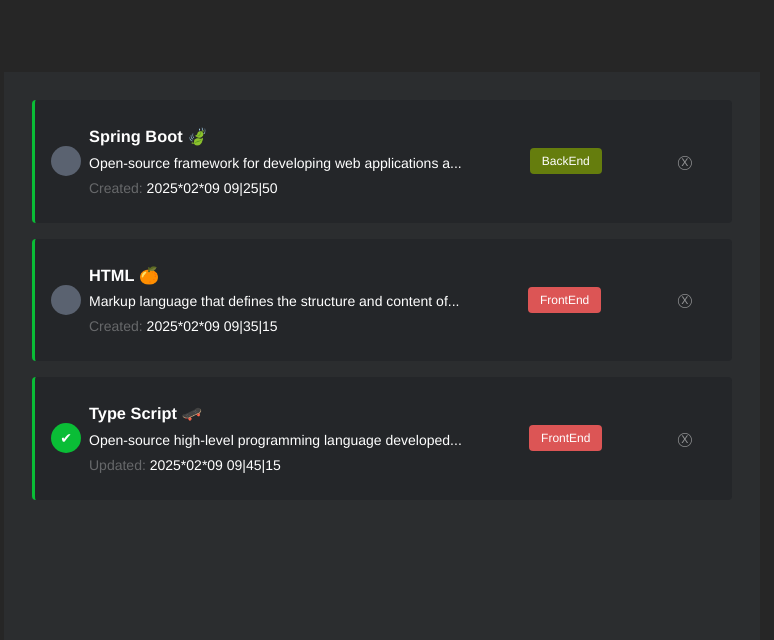
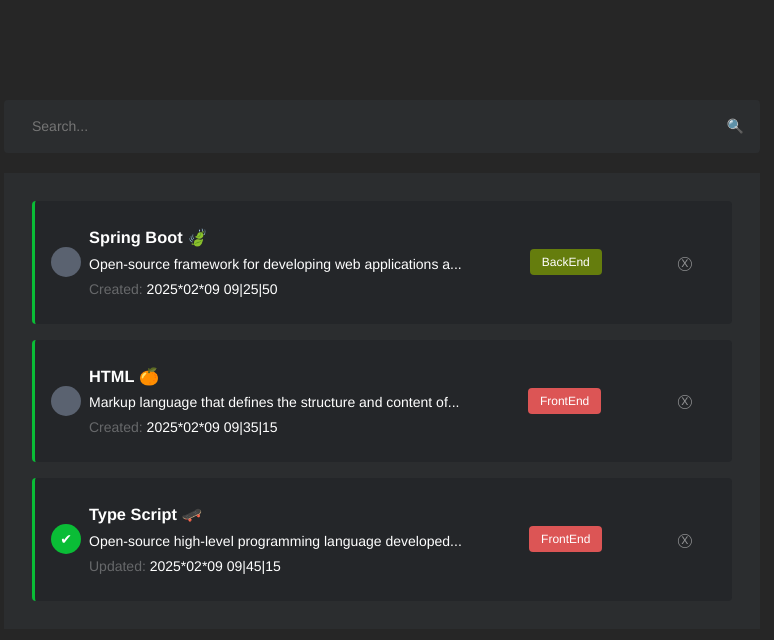
Before and after one commit to TheFrankemon/ad03, an Angular app: page / in a window 1280 px wide. Shown: the top 640 px of the page, without its empty margins (258-1032 px from the left). Built offline with nearby package versions, Linux system fonts and the light colour scheme.

Commit message:
feat (home): Add search bar draft

```diff
--- a/src/app/home/home.component.html
+++ b/src/app/home/home.component.html
@@ -1,4 +1,8 @@
 <div class="container">
+  <div class="search-bar">
+    <input type="text" placeholder="Search...">
+    <div class="search-button">🔍</div>
+  </div>
   <div class="items-list">
     @for (item of items; track $index) {
       <div class="item">
--- a/src/app/home/home.component.scss
+++ b/src/app/home/home.component.scss
@@ -12,9 +12,30 @@
   display: flex;
   flex-direction: column;
   align-items: center;
-  padding: $spacing*7;
+  min-height: 75vh;
+}
+
+.search-bar {
+  display: flex;
+  margin-bottom: $spacing*5;
   background-color: #2b2d2f;
-  min-height: 75vh;
+  border-radius: $radius-sm;
+  position: relative;
+  align-self: stretch;
+
+  input {
+    flex-grow: 1;
+    padding: $spacing*4 $spacing*7;
+    color: white;
+    border: none;
+    background: none;
+  }
+
+  .search-button {
+    position: absolute;
+    right: $spacing*4;
+    align-self: center;
+  }
 }
 
 .items-list {
@@ -22,6 +43,8 @@
   flex-direction: column;
   min-width: 700px;
   gap: $spacing*4;
+  padding: $spacing*7;
+  background-color: #2b2d2f;
 }
 
 .item {
```
